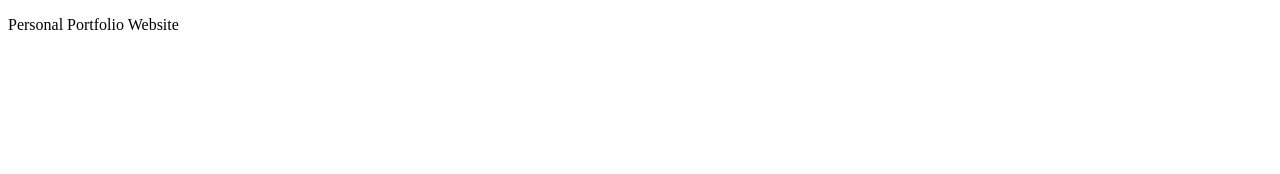
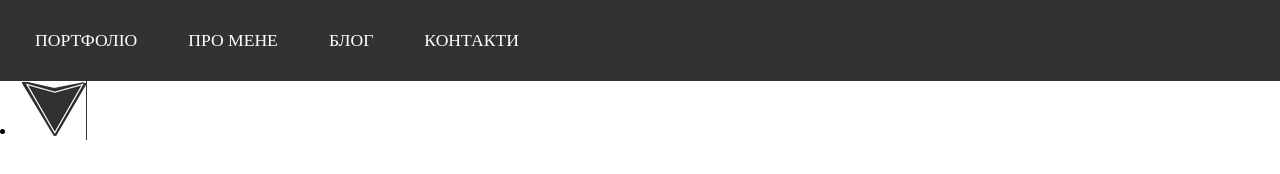
Before and after one commit to DmitryCher/PersonalWebsite, a plain HTML site: page index.html in a window 1280 px wide. Drawn offline with Linux system fonts and the light colour scheme.

Commit message:
Start making site menu

```diff
--- a/index.html
+++ b/index.html
@@ -3,8 +3,55 @@
 <head>
 	<meta charset="UTF-8">
 	<title>Personal portfolio website</title>
+	<style >
+		body{
+				/*background-color: darkgrey;*/
+				margin: 0;
+		}
+		.main_menu {
+				background-color: #323232;
+				margin: 0;
+				padding: 0;
+				list-style-type: none;
+				overflow: hidden;
+				/*padding-bottom: 10px;
+				padding-top: 10px;*/
+				padding-left: 10px;
+				padding-right: 10px;
+		}
+
+		.menu_list {
+			float: left;
+			border-right-style: solid;
+			border-right-width: 1px;
+			border-right-color: #323232;
+		}
+
+		.menu-ref {
+			display: block;
+			padding: 30px 25px;
+			color: white;
+			font-size: 1.1em;
+			text-decoration: none;
+
+			text-transform: uppercase;
+			text-align: center;
+		}
+	</style>
+
+
 </head>
 <body>
-	<p>Personal Portfolio Website</p>
+	<nav>
+		<ul class="main_menu">
+			<li class="menu_list"><a class="menu-ref" href="#">портфоліо</a></li>
+			<li class="menu_list"><a class="menu-ref" href="#">про мене</a></li>
+			<li class="menu_list"><a class="menu-ref" href="#">блог</a></li>
+			<li class="menu_list"><a class="menu-ref" href="#">контакти</a></li>
+		</ul>
+	</nav>
 </body>
+
+
+<li class="menu_list"><a class="menu-ref-logo" href="#"></a><img src="images/logo.png" alt="Логотип"></li>
 </html>
```
